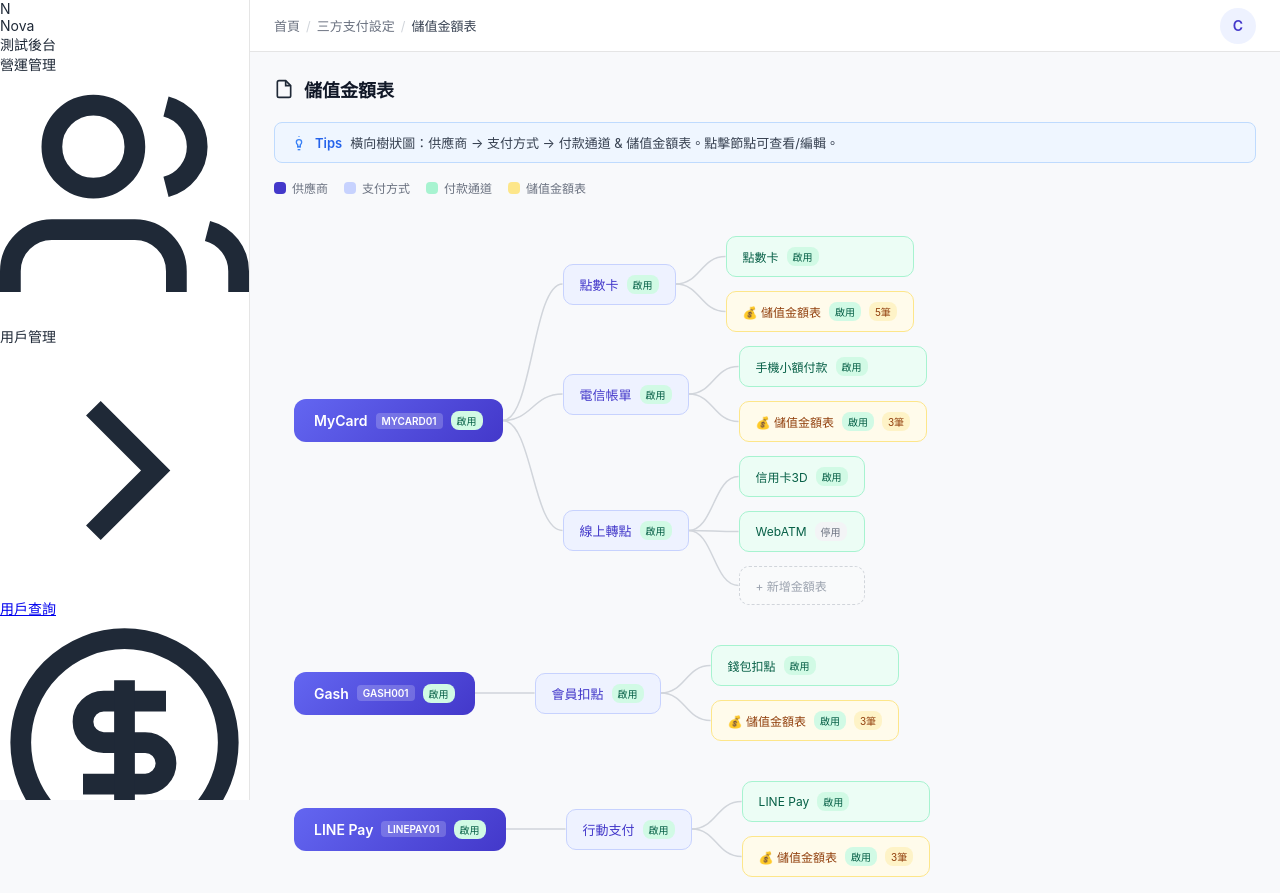
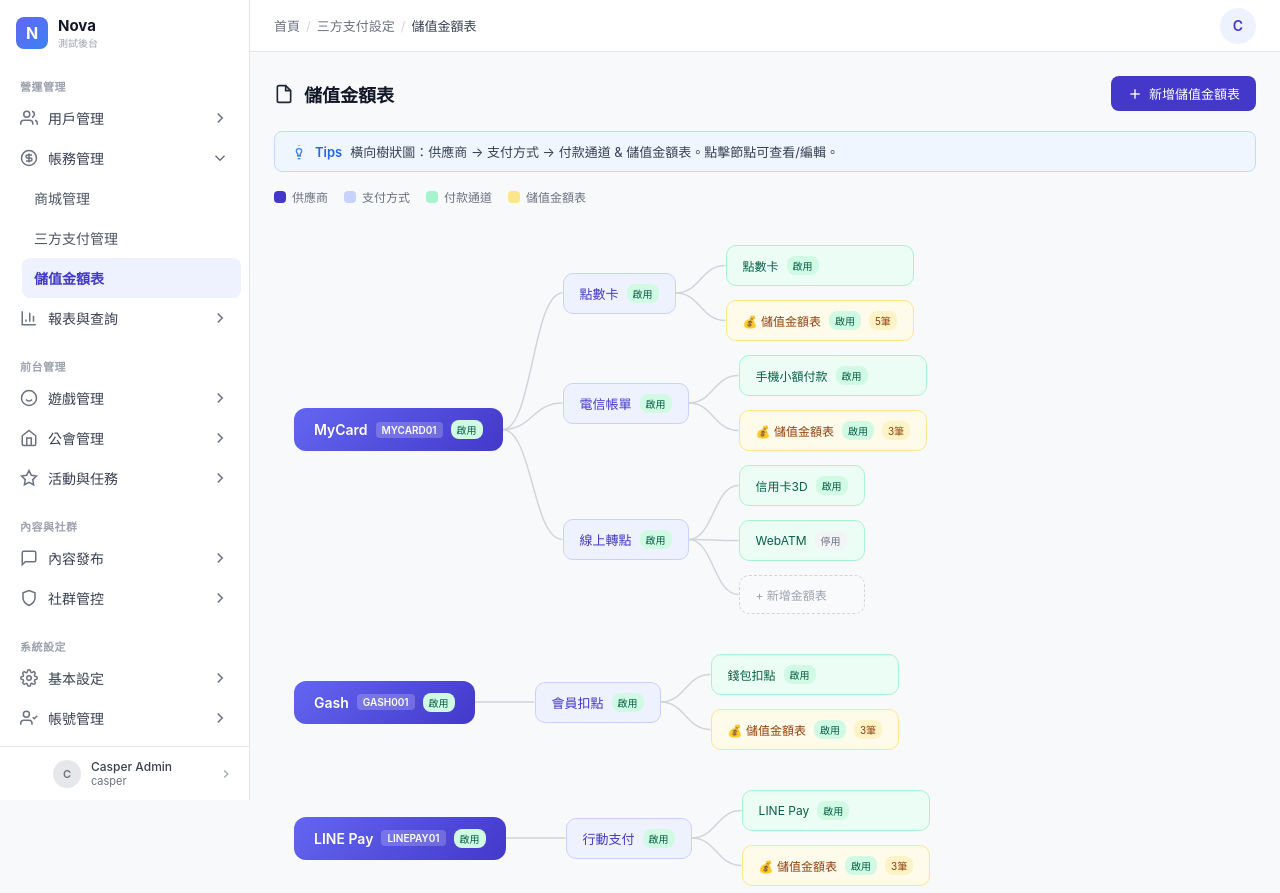
Before and after one commit to zenyi0910/nova-account-demo, a plain HTML site: page nova-billing-plans.html in a window 1280 px wide. Shown: the top 893 px of the page. Drawn offline with Linux system fonts and the light colour scheme.

Commit message:
fix: 儲值金額表頁面 sidebar CSS 修復 + 新增按鈕

```diff
--- a/nova-billing-plans.html
+++ b/nova-billing-plans.html
@@ -8,6 +8,41 @@
 *{margin:0;padding:0;box-sizing:border-box}
 body{font-family:-apple-system,BlinkMacSystemFont,'Inter','Noto Sans TC','PingFang TC',sans-serif;background:#F8F9FB;color:#1F2937;font-size:14px;display:flex;min-height:100vh}
 .sidebar{width:250px;background:#fff;border-right:1px solid oklch(0.922 0 0);display:flex;flex-direction:column;position:fixed;top:0;left:0;bottom:0;z-index:40;overflow:hidden}
+.sidebar-nav{flex:1;overflow-y:auto;overflow-x:hidden}
+.sidebar-group{padding:4px 8px}
+.sidebar-group-label{font-size:11px;font-weight:600;color:#9CA3AF;padding:12px 12px 4px;text-transform:uppercase;letter-spacing:.5px}
+.sidebar-item{display:flex;align-items:center;gap:10px;padding:10px 12px;border-radius:8px;cursor:pointer;color:#374151;font-size:14px;transition:background .15s;text-decoration:none;min-height:38px}
+.sidebar-item:hover{background:#F3F4F6}
+.sidebar-item.active{background:#EEF2FF;font-weight:600;color:#4338CA}
+.sidebar-item svg{width:18px;height:18px;color:#6B7280;flex-shrink:0}
+.sidebar-chevron{margin-left:auto;color:#9CA3AF;transition:transform .2s}
+.sidebar-chevron.open{transform:rotate(90deg)}
+.sidebar-sub{padding-left:14px;overflow:hidden;max-height:0;opacity:0;transition:max-height .4s cubic-bezier(.25,.1,.25,1),opacity .3s ease .05s}
+.sidebar-sub.open{max-height:400px;opacity:1}
+.sidebar-sub .sidebar-item{font-size:14px;padding:10px 12px;min-height:38px;color:#4B5563}
+.sidebar-sub .sidebar-item.active{background:#EEF2FF;color:#4338CA;font-weight:600}
+.sidebar-logo{display:flex;align-items:center;gap:10px;padding:16px 16px 12px;flex-shrink:0}
+.logo-icon{width:32px;height:32px;border-radius:8px;background:linear-gradient(135deg,#6366f1,#3b82f6);display:flex;align-items:center;justify-content:center;color:#fff;font-weight:700;font-size:16px}
+.logo-text{display:flex;flex-direction:column}
+.logo-name{font-size:15px;font-weight:700;color:#111827}
+.logo-sub{font-size:10px;color:#9CA3AF;font-weight:500}
+.sidebar-user{padding:12px 16px;border-top:1px solid #E5E7EB;display:flex;align-items:center;gap:10px;flex-shrink:0;position:relative;cursor:pointer}
+.sidebar-user .user-avatar{width:28px;height:28px;border-radius:50%;background:#E5E7EB;display:flex;align-items:center;justify-content:center;font-size:11px;font-weight:600;color:#6B7280}
+.user-info .user-role{font-size:11px;color:#6B7280}
+.user-info .user-name{font-size:12px;font-weight:500;color:#374151}
+.user-chevron{width:14px;height:14px;color:#9CA3AF;margin-left:auto;flex-shrink:0;transition:transform .2s}
+.sidebar-user.open .user-chevron{transform:rotate(0deg);color:#4338CA}
+.user-popover{display:none;position:fixed;bottom:16px;left:258px;width:220px;background:#fff;border-radius:10px;box-shadow:0 4px 24px rgba(0,0,0,.12),0 0 0 1px rgba(0,0,0,.05);padding:12px;z-index:200;opacity:0;transform:translateX(-4px);transition:opacity .2s ease,transform .2s ease}
+.sidebar-user.open .user-popover{display:block;opacity:1;transform:translateX(0)}
+.user-popover-header{display:flex;align-items:center;gap:10px;padding:4px 0 8px}
+.user-popover .user-avatar{width:36px;height:36px;font-size:14px}
+.user-popover-info{display:flex;flex-direction:column}
+.user-popover-name{font-size:13px;font-weight:600;color:#111827}
+.user-popover-sub{font-size:11px;color:#6B7280}
+.user-popover-divider{height:1px;background:#E5E7EB;margin:4px 0 8px}
+.user-popover-item{display:flex;align-items:center;gap:8px;padding:8px;border-radius:6px;font-size:13px;color:#374151;text-decoration:none;transition:background .15s}
+.user-popover-item:hover{background:#F3F4F6}
+.user-popover-item svg{width:16px;height:16px;color:#6B7280}
 .main{margin-left:250px;flex:1;display:flex;flex-direction:column;min-height:100vh}
 .topbar{background:#fff;border-bottom:1px solid oklch(0.922 0 0);padding:0 24px;height:52px;display:flex;align-items:center;gap:16px;position:sticky;top:0;z-index:30}
 .breadcrumb{display:flex;align-items:center;gap:6px;font-size:13px;color:#6B7280}
@@ -94,6 +129,8 @@
     <div class="page-header">
       <svg viewBox="0 0 24 24" fill="none" stroke="currentColor" stroke-width="2" width="20" height="20"><path d="M14 2H6a2 2 0 00-2 2v16a2 2 0 002 2h12a2 2 0 002-2V8z"/><polyline points="14 2 14 8 20 8"/></svg>
       <h4>儲值金額表</h4>
+      <span style="flex:1"></span>
+      <button style="display:inline-flex;align-items:center;gap:6px;padding:8px 16px;background:#4338CA;color:#fff;border:none;border-radius:8px;font-size:13px;font-weight:500;cursor:pointer" onclick="alert('新增儲值金額表')"><svg viewBox="0 0 24 24" fill="none" stroke="currentColor" stroke-width="2" width="16" height="16"><line x1="12" y1="5" x2="12" y2="19"/><line x1="5" y1="12" x2="19" y2="12"/></svg> 新增儲值金額表</button>
     </div>
     <div class="tips-box">
       <svg viewBox="0 0 24 24" fill="none" stroke="currentColor" stroke-width="2" width="16" height="16"><path d="M9 18h6"/><path d="M10 22h4"/><path d="M12 2v1"/><path d="M12 7a4 4 0 0 0-4 4c0 1.5.8 2.8 2 3.4V17h4v-2.6c1.2-.6 2-1.9 2-3.4a4 4 0 0 0-4-4z"/></svg>
```
